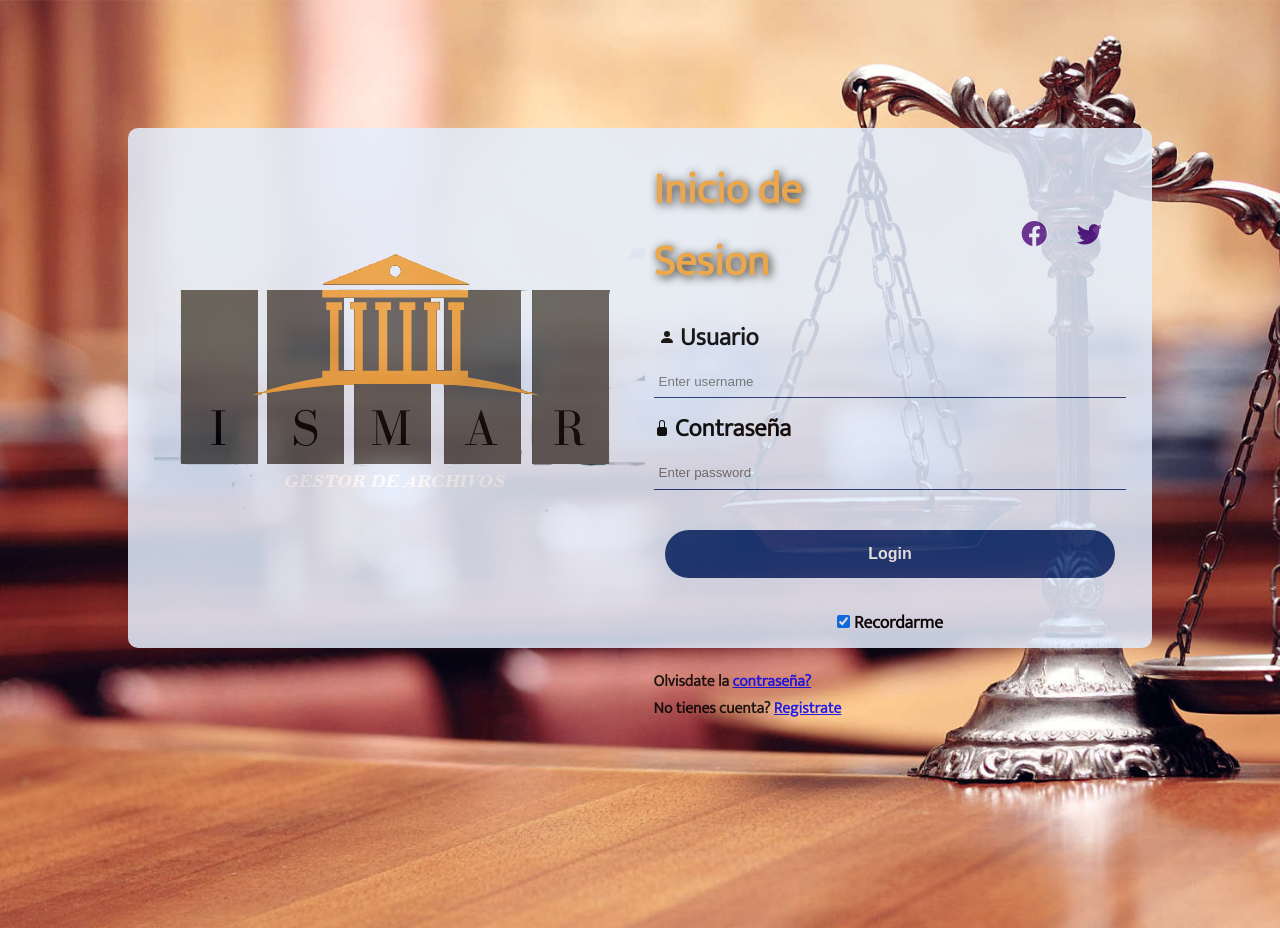
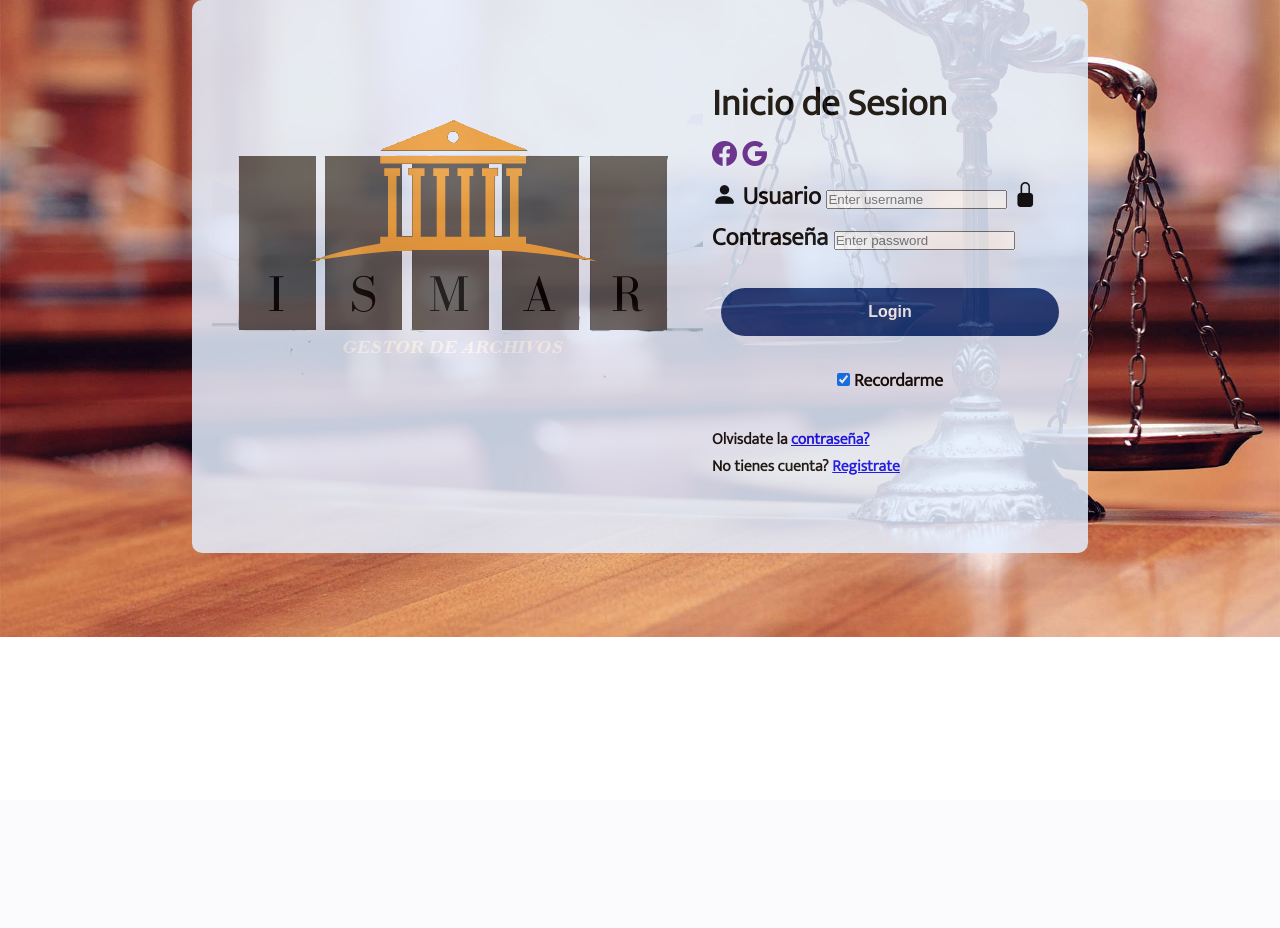
Before and after one commit to Johann41/GestorArchivosISMA, a Django app: page / in a window 1280 px wide. After the commit the page ends 637 px from the top, so only its background shows below. Run offline with Django 4.2, Linux system fonts and the light colour scheme; some libraries are stand-ins or nearby versions.

Commit message:
arreglando css y html de login fase1

```diff
--- a/apps/templates/authentication/login.html
+++ b/apps/templates/authentication/login.html
@@ -5,37 +5,30 @@
 {% block content %}
 
 <body class="login">
+    <div class="form__container block__container--login">
+        <section class="left-form">
+            <img src="{% static 'images/logo_final-sinFondo.png' %}" alt="">
+        </section>
 
-    <div>
+        <section class="right-form">
+            <form  method="post" action="">
 
-        <form class="form" method="post">
+                <h1 class="form__header--login">Inicio de Sesion</h1>
 
-            <div class="form__container block__container--login">
-
-                <div>
-                    <div class="content__header">
-                        <h1 class="form__header--login">Inicio de Sesion</h1>
                 <div class="container__header--links">
                     <a href=""><i class="bi bi-facebook"></i></a>
-                            <a href=""><i class="bi bi-twitter"></i></a>
-                        </div>
+                    <a href=""><i class="bi bi-google"></i></a>
                 </div>
 
                 <label class="form__label" for="username">
-                        <svg xmlns="http://www.w3.org/2000/svg" width="16" height="16" fill="currentColor" class="bi bi-person-fill" viewBox="0 0 16 16">
-                            <path d="M3 14s-1 0-1-1 1-4 6-4 6 3 6 4-1 1-1 1H3zm5-6a3 3 0 1 0 0-6 3 3 0 0 0 0 6z"/>
-                          </svg>
+                    <i class="bi bi-person-fill"></i>
                     Usuario</label>
                 <input class="form__input" type="text" placeholder="Enter username" required>
 
                 <label class="form__label" for="password">
-                        <svg xmlns="http://www.w3.org/2000/svg" width="16" height="16" fill="currentColor" class="bi bi-lock-fill" viewBox="0 0 16 16">
-                            <path d="M8 1a2 2 0 0 1 2 2v4H6V3a2 2 0 0 1 2-2zm3 6V3a3 3 0 0 0-6 0v4a2 2 0 0 0-2 2v5a2 2 0 0 0 2 2h6a2 2 0 0 0 2-2V9a2 2 0 0 0-2-2z"/>
-                          </svg>
+                    <i class="bi bi-lock-fill"></i>
                     Contraseña</label>
                 <input class="form__input" type="password" placeholder="Enter password" required>
-
-
                 <div class="button__container">
                     <button class="button__item" type="submit">Login</button>
 
@@ -44,26 +37,15 @@
                         <input type="checkbox" checked="checked" name="remember"> Recordarme
                     </label>
                     </div>
-
                 </div>
 
                 <div class="links">
-
                     <span>Olvisdate la <a href="{% url 'auth_password' %}">contraseña?</a></span>
                     <span>No tienes cuenta? <a href="{% url 'auth_signup' %}">Registrate</a></span>
-                        <!-- <a href="home.html">home</a> -->
-                    </div>
-                </div>
-
-                <div class="container__logo">
-                    <img src="{% static 'images/logo_final-sinFondo.png' %}" alt="">
-                </div>
-
-
                 </div>
 
             </form>
+        </section>
     </div>
-</body>
 
 {% endblock content %}
--- a/static/css/login.css
+++ b/static/css/login.css
@@ -7,6 +7,15 @@
     margin: 0;
     padding: 0;
 }
+
+/* bodys de todos los forms*/
+
+body{
+    font-size: 25px;
+    font-family: 'Mukta', sans-serif;
+    font-weight: bold;
+}
+
 
 .login{
     background-image: url('../images/login/fondo_login.jpg');
@@ -22,91 +31,99 @@
     background-size: cover;
 }
 
-
 .login_signup{
     font-size: 1em;
 }
 
-body{
-    font-size: 25px;
-    font-family: 'Mukta', sans-serif;
-    font-weight: bold;
-    height: 100vh;
+/* bodys de todos los forms*/
+
+/* General */
+.form__container {
+    display: flex;
+    justify-content: space-around;
+    margin: auto;
+    padding: 20px;
+    width: 70%;
+    border-radius: 10px;
+    opacity: 85%;
+    background-color: #E3EEFE;
+}
+/* General */
+
+
+/* Login */
+.right-form{
+    display: flex;
+    align-items: center;
+    justify-content: flex-end;
+    gap: 3.8em;
+    width: 50%;
+}
+
+.left-fom{
+    width: 50%;
+}
+
+/* Login */
+
+
+.container__header--links{
+    /* display: flex;
+    align-items: center;
+    justify-content: center;
+    width: 30%;
+    gap: 30px; */
+}
+
+.block__container--login{
+    /* display: flex;
+    flex-direction: row-reverse;
+    width: 80%;
+    padding: 2%;
+    margin-top: 10%;
+    height: 65vh;  */
 }
 
 .form__header {
-    font-weight: bold;
+    /* font-weight: bold;
     color: aliceblue;
     text-align: center;
     margin-top: 1em;
     margin-bottom: 1.3em;
-    text-shadow: 2px 2px 10px black;
+    text-shadow: 2px 2px 10px black; */
 }
 
 .form__header--login{
-    color: var(--color-font--header);
+    /* color: var(--color-font--header);
     font-size: 1.74em;
     text-shadow: 2px 2px 10px black;
-    margin-bottom: 4%;
+    margin-bottom: 4%; */
 }
 
 .signup__header{
-    margin: 20px;
+    /* margin: 20px; */
 }
 
 .form__label{
-    padding: 5px;
-    font-size: bold;
+    /* padding: 5px;
+    font-size: bold; */
 }
 
 
 .form__input{
-    width: 100%;
+    /* width: 100%;
     height: 2.5em;
     padding: 5px;
     border: none;
     background-color: transparent;
     border-bottom: 1px solid #1B3B7B;
-    margin-bottom: 10px;
+    margin-bottom: 10px; */
 }
 
 .form__input:focus{
     outline: none;
 }
 
-.form__container {
-    width: 28%;
-    height: 20%;
-    margin: auto;
-    padding: 20px;
-    background-color: #E3EEFE;
-    border-radius: 10px;
-    opacity: 85%;
-}
-
-.content__header{
-    display: flex;
-    align-items: center;
-    justify-content: flex-end;
-    gap: 3.8em;
-}
-
-.container__header--links{
-    display: flex;
-    align-items: center;
-    justify-content: center;
-    width: 30%;
-    gap: 30px;
-}
-
-.block__container--login{
-    display: flex;
-    flex-direction: row-reverse;
-    width: 80%;
-    padding: 2%;
-    margin-top: 10%;
-    height: 65vh;
-}
 
 .p-signup{
     text-align: center;
```
Also changed, not shown: apps/templates/authentication/restore_password.html (+6 -12 lines), apps/templates/authentication/signup.html (+6 -13 lines). Lines whose indentation alone changed are shown as unchanged.
